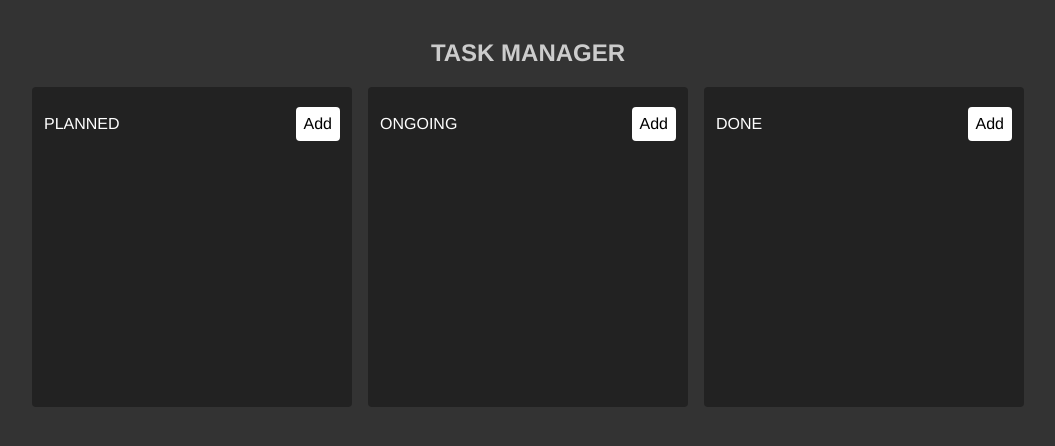
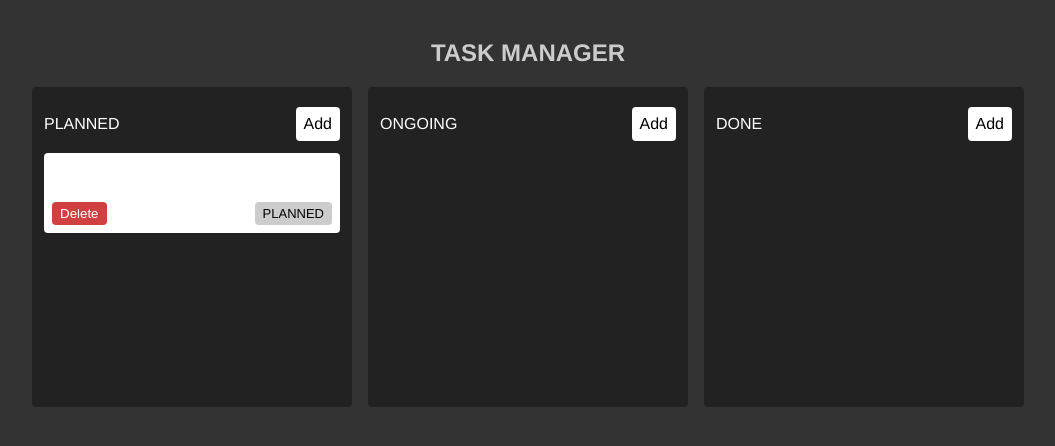
Before and after one commit to daniel-avzaradel/kanban-zustand, a React (Vite) app: page / in a window 1280 px wide. Shown: the top 446 px of the page, without its empty margins (112-1167 px from the left). Built offline with nearby package versions, Linux system fonts and the light colour scheme.

Commit message:
added state

```diff
--- a/src/store.js
+++ b/src/store.js
@@ -2,7 +2,7 @@ import { create } from "zustand";
 import { devtools, persist } from 'zustand/middleware'
 
 const store = (set) => ({
-  tasks: [],
+  tasks: [{task: 'testPlanned', state: 'PLANNED'}],
   draggedTask: null,
   addTask: (title, state) =>
     set(
```
